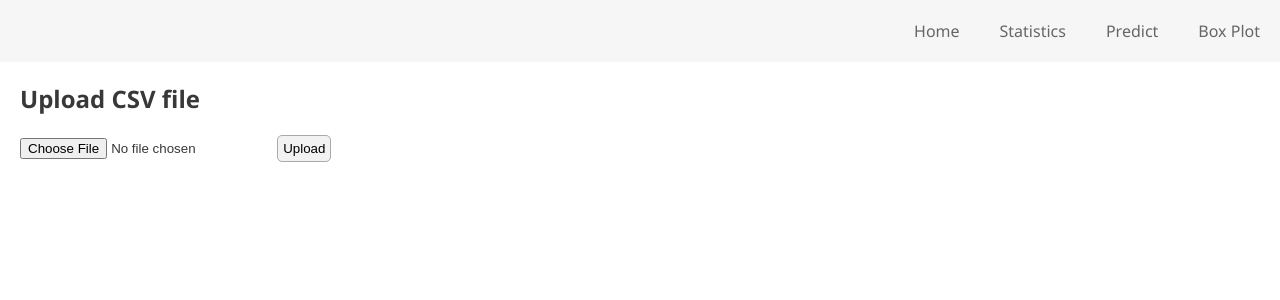
After one commit to sourhub226/pattern-recognition-flask-app, a Flask app: template templates/upload.html in a window 1280 px wide. The commit adds this page. Shown: the top 300 px of the page. Run offline with Flask 3, Linux system fonts and the light colour scheme; the template is opened without the code that fills it, so the values that code supplies are empty.

Commit message:
added box plot+navigation bar

```diff
--- a/flask app.py
+++ b/flask app.py
@@ -1,11 +1,17 @@
+import base64
 from flask import Flask, render_template, request, redirect, url_for, session
 from flask_session import Session
 import pandas as pd
 from scipy.stats import multivariate_normal
-
-# import matplotlib.pyplot as plt
+import matplotlib
+import matplotlib.pyplot as plt
 import numpy as np
 from io import BytesIO
+from sklearn.metrics import confusion_matrix
+from sklearn.model_selection import train_test_split
+import os
+
+matplotlib.use("Agg")
 
 
 app = Flask(__name__)
@@ -15,8 +21,8 @@ Session(app)
 
 
 @app.route("/")
-def index():
-    return render_template("home.html")
+def upload():
+    return render_template("upload.html")
 
 
 @app.route("/stats", methods=["GET", "POST"])
@@ -25,18 +31,25 @@ def stats():
     class_stats_other = {}
     if request.method == "POST":
         file = request.files["dataset"]
+        filename = file.filename
         df = pd.read_csv(BytesIO(file.read()))
+        session["filepath"] = filename
         session["dataset"] = df
+    elif request.method == "GET":
+        df = session["dataset"]
+        filename = session["filepath"]
 
     class_column = df.columns[0]
     numeric_columns = df.select_dtypes(include=["number"]).columns
     categorical_columns = df.select_dtypes(exclude=["number"]).columns
+    session["numeric_columns"] = numeric_columns
 
     dataset_stats = {
         "no_rows": len(df),
         "no_num_features": len(numeric_columns),
         "no_cat_features": len(categorical_columns) - 1,
     }
+
     unique_classes = df[df.columns[0]].unique()
     print(unique_classes)
     print(unique_classes)
@@ -92,7 +105,7 @@ def stats():
 
     return render_template(
         "stats.html",
-        filename=file.filename,
+        filename=filename,
         df_sample=df.head(10).to_html(
             index=False,
             justify="left",
@@ -143,5 +156,26 @@ def predict():
     )
 
 
+@app.route("/box_plot")
+def box_plot():
+    df = session["dataset"]
+    numeric_columns = session["numeric_columns"]
+    fig, axes = plt.subplots(
+        len(numeric_columns), 1, figsize=(10, 5 * len(numeric_columns))
+    )
+    for i, feature in enumerate(numeric_columns):
+        df.boxplot(column=feature, by=df.columns[0], grid=False, ax=axes[i])
+        axes[i].set_title(f"{feature}")
+
+    plt.tight_layout()
+    # Save the box plots to a BytesIO object
+    buffer = BytesIO()
+    plt.savefig(buffer, format="png")
+    buffer.seek(0)
+    plot_data_uri = base64.b64encode(buffer.read()).decode()
+    buffer.close()
+    return render_template("box_plot.html", plot_data_uri=plot_data_uri)
+
+
 if __name__ == "__main__":
     app.run(debug=True)
--- a/static/global styles.css
+++ b/static/global styles.css
@@ -1,5 +1,12 @@
 body {
   font-family: "Segoe UI", Tahoma, Geneva, Verdana, sans-serif;
+  margin: 0;
+  padding: 0;
+  color: #383838;
+}
+
+.container {
+  padding: 0 20px;
 }
 
 table {
@@ -25,7 +32,6 @@ p {
 }
 
 button {
-  /* display: inline-block; */
   padding: 5px;
   background-color: #f2f2f2;
   border-radius: 5px;
@@ -38,3 +44,19 @@ input[type="text"] {
   border-radius: 5px;
   border: 1px solid #aaaaaa;
 }
+
+nav {
+  display: flex;
+  justify-content: flex-end;
+  background-color: #f6f6f6;
+}
+
+nav > * {
+  margin: 20px;
+}
+
+a {
+  text-decoration: none;
+  color: #666;
+  font-weight: 500;
+}
--- /dev/null
+++ b/templates/navigation.html
@@ -0,0 +1,20 @@
+<!DOCTYPE html>
+<html>
+  <head>
+    <title>Your Flask App</title>
+    <link
+      rel="stylesheet"
+      href="{{ url_for('static', filename='global styles.css') }}"
+    />
+  </head>
+  <body>
+    <nav>
+      <a href="{{ url_for('upload') }}">Home</a>
+      <a href="{{ url_for('stats') }}">Statistics</a>
+      <a href="{{ url_for('predict') }}">Predict</a>
+      <a href="{{ url_for('box_plot') }}">Box Plot</a>
+      <!-- Add more navigation links as needed -->
+    </nav>
+    <div class="container">{% block content %}{% endblock %}</div>
+  </body>
+</html>
--- /dev/null
+++ b/templates/upload.html
@@ -0,0 +1,9 @@
+{% extends 'navigation.html' %} {% block content %}
+<h2>Upload CSV file</h2>
+
+<form method="POST" enctype="multipart/form-data" action="/stats">
+  <input type="file" name="dataset" accept=".csv" required />
+  <button type="submit">Upload</button>
+</form>
+<!-- Add your home page content here -->
+{% endblock %}
```
Also changed, not shown: templates/box_plot.html (added, +8 -0 lines), templates/home.html (deleted, +0 -19 lines), templates/new.html (deleted, +0 -43 lines), templates/predict.html (+4 -15 lines), templates/stats.html (+7 -35 lines), 1 other file.
